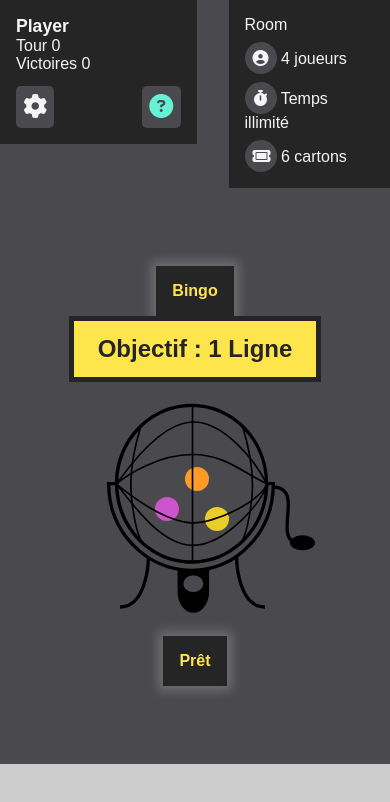
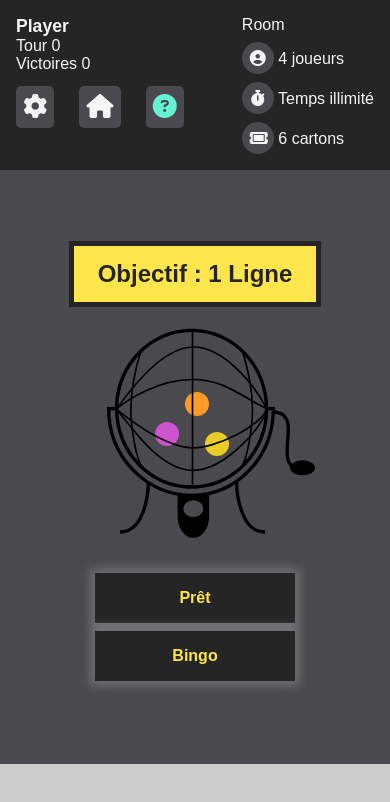
Before and after one commit to TagadaMeli27/loto-entre-amis, a website with bundled scripts: page views/index.html in a window 390 px wide. Built offline with nearby package versions, Linux system fonts and the light colour scheme; no server answers.

Commit message:
fix responsive and add home button

```diff
--- a/static/css/style.css
+++ b/static/css/style.css
@@ -26,12 +26,12 @@ main.container {
 }
 
 .middle-line {
+    flex-direction: column;
     align-items: center;
 }
 
 .last-line {
     background-color: #ccc;
-    padding: 0 15%;
 }
 
 /* Animations */
@@ -119,7 +119,7 @@ main.container {
     justify-content: space-between;
     align-items: center;
     overflow-x: auto;
-    margin: 0 1em;
+    padding: 0 1em;
 }
 
 #friends-container::-webkit-scrollbar {
@@ -291,7 +291,7 @@ table.card {
 table.card td {
     position: relative;
     border: solid 1px #ce0808;
-    width: 30px;
+    min-width: 30px;
     height: 40px;
     font-size: 1.5em;
     font-weight: bold;
@@ -481,11 +481,18 @@ section.modal aside {
     margin-top: 2.5em;
 }
 
+.btn-container {
+    display: flex;
+    justify-content: space-between;
+    align-items: center;
+    margin: .5em 0;
+}
+
 .btn {
     cursor: pointer;
     padding: 1em;
-    margin: 0 .5em;
-    flex-basis: 200px;
+    margin: .25em .5em;
+    width: 200px;
     background-color: #252525;
     color: #ffe54c;
     border: none;
@@ -529,11 +536,22 @@ section.modal aside {
         width: 95%;
     }
 
-    .middle-line {
+    section.modal .modal-container .square {
+        width: 80px;
+    }
+
+    .btn-container {
         flex-direction: column;
     }
 
-    .btn {
-        flex-basis: content;
+    .first-line {
+        flex-wrap: wrap;
+        background-color: #252525;
+    }
+
+    #friends-container {
+        order: 3;
+        width: 100%;
+        background-color: #4a4a4e;
     }
 }
--- a/views/index.html
+++ b/views/index.html
@@ -6,6 +6,7 @@
 {% endblock %}
 
 {% block body %}
+    <!-- Win message modal -->
     <section id="win-modal" class="modal">
         <div class="bandeau">
             <h1 id="win-message">Message</h1>
@@ -15,12 +16,16 @@
             <a href="/" class="btn">Quitter</a>
         </aside>
     </section>
+
+    <!-- Wait message modal -->
     <section id="wait-modal" class="modal">
         <div class="modal-container">
             <p>Attente...</p>
             <p>Partie en cours, veuillez patientez jusqu'à sa fin pour pouvoir jouer !</p>
         </div>
     </section>
+
+    <!-- Settings modal -->
     <section id="settings-modal" class="modal">
         <div class="modal-container">
             <div class="grid-6">
@@ -37,6 +42,8 @@
             </aside>
         </div>
     </section>
+
+    <!-- Rules modal -->
     <section id="rules-modal" class="modal">
         <div class="modal-container">
             <h2>Règles du jeu</h2>
@@ -46,22 +53,27 @@
             <button class="btn-icon" id="close-rules"><i class="fa-solid fa-circle-xmark"></i></button>
         </div>
     </section>
+
+    <!-- Game container -->
     <main class="container column">
-        <!-- Première ligne -->
-        <div class="line">
-            <!-- Conteneur du joueur (gold, pseudo, gain etc) -->
+        <!-- First line -->
+        <div class="line first-line">
+            <!-- Player container -->
             <div class="player-infos column">
                 <span id="player-name">Player</span>
                 <span>Tour <span id="player-round">0</span></span>
                 <span>Victoires <span id="player-victory">0</span></span>
                 <div>
                     <button class="btn-icon" id="player-setting"><i class="fa-solid fa-gear"></i></button>
+                    <a href="/" class="btn-icon"><i class="fa-solid fa-house"></i></a>
                     <button class="btn-icon" id="rules"><i class="fa-solid fa-circle-question"></i></button>
                 </div>
             </div>
-            <!-- Conteneur des infos des autres joeurs connectés -->
+
+            <!-- Other player in the room container -->
             <div id="friends-container"></div>
-            <!-- Conteneur des infos de la session / leader board -->
+
+            <!-- Room information container -->
             <div class="session-container column">
                 <span>Room <span id="session-name"></span></span>
                 <span>
@@ -79,13 +91,13 @@
             </div>
         </div>
 
-        <!-- Seconde ligne -->
+        <!-- Second line -->
         <div class="line middle-line">
-            <button id="bingo" class="btn">Bingo</button>
             <div class="column">
-                <!-- Objectif de la partie en cours (remplir 1 ligne, 2 lignes ou carton plein) -->
+                <!-- Game goal -->
                 <div id="goal">Objectif : 1 Ligne</div>
-                <!-- Image du tirage de la boule -->
+
+                <!-- Picture of drawn -->
                 <div class="tirage">
                     <img src="../static/svg/loto.svg" alt="machine à loto">
                     <div class="balls">
@@ -96,12 +108,17 @@
                     <span id="number"></span>
                 </div>
             </div>
-            <button id="ready" class="btn">Prêt</button>
+
+            <!-- Buttons ready and bingo -->
+            <div class="btn-container">
+                <button id="ready" class="btn">Prêt</button>
+                <button id="bingo" class="btn">Bingo</button>
+            </div>
         </div>
 
-        <!-- Troisième ligne -->
+        <!-- Third line -->
         <div class="last-line">
-            <!-- Conteneur des cartes du joueur de 1 à 6 -->
+            <!-- Card container (between 1 and 6 cards) -->
             <div id="plateau"></div>
         </div>
     </main>
```
